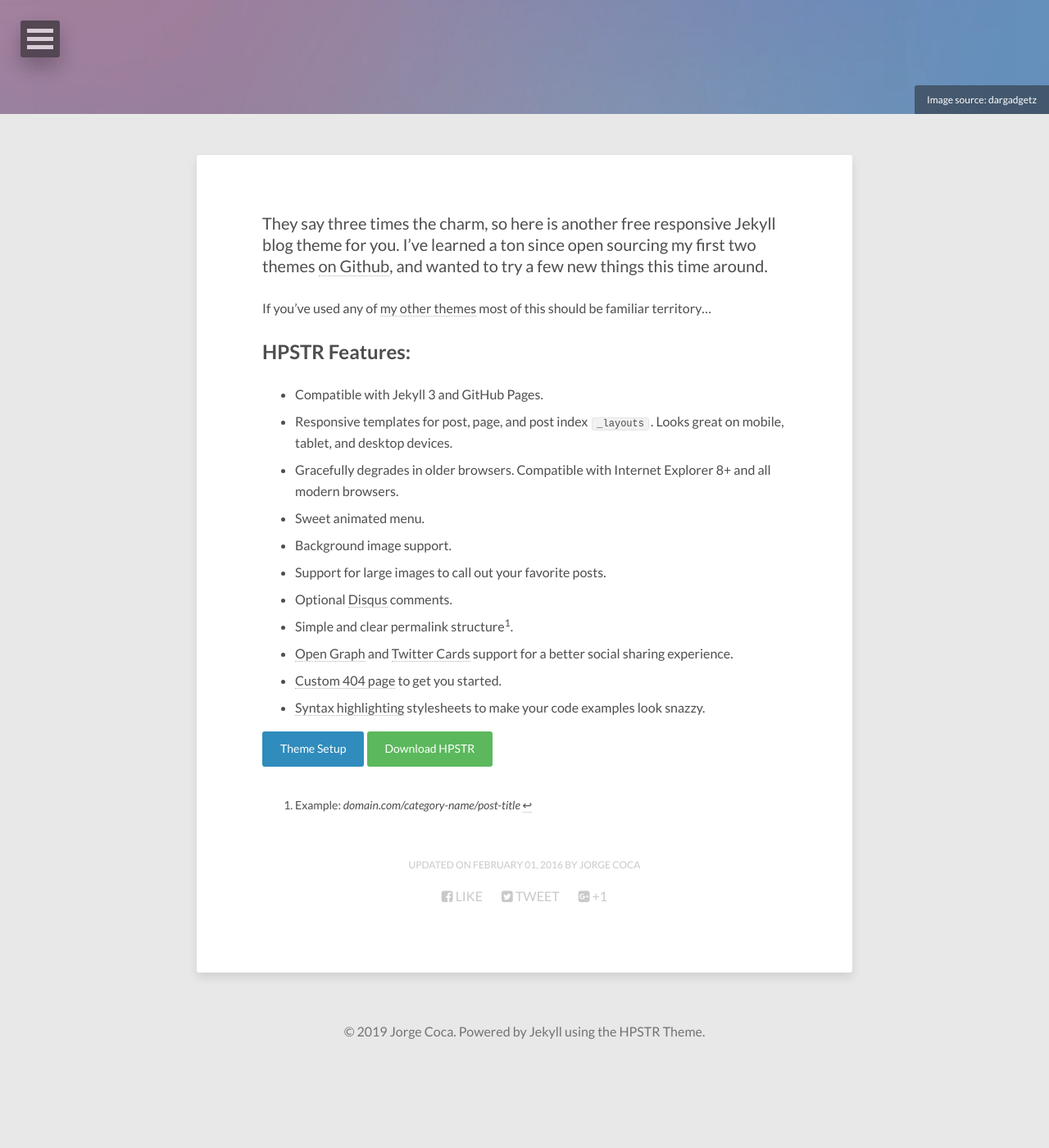
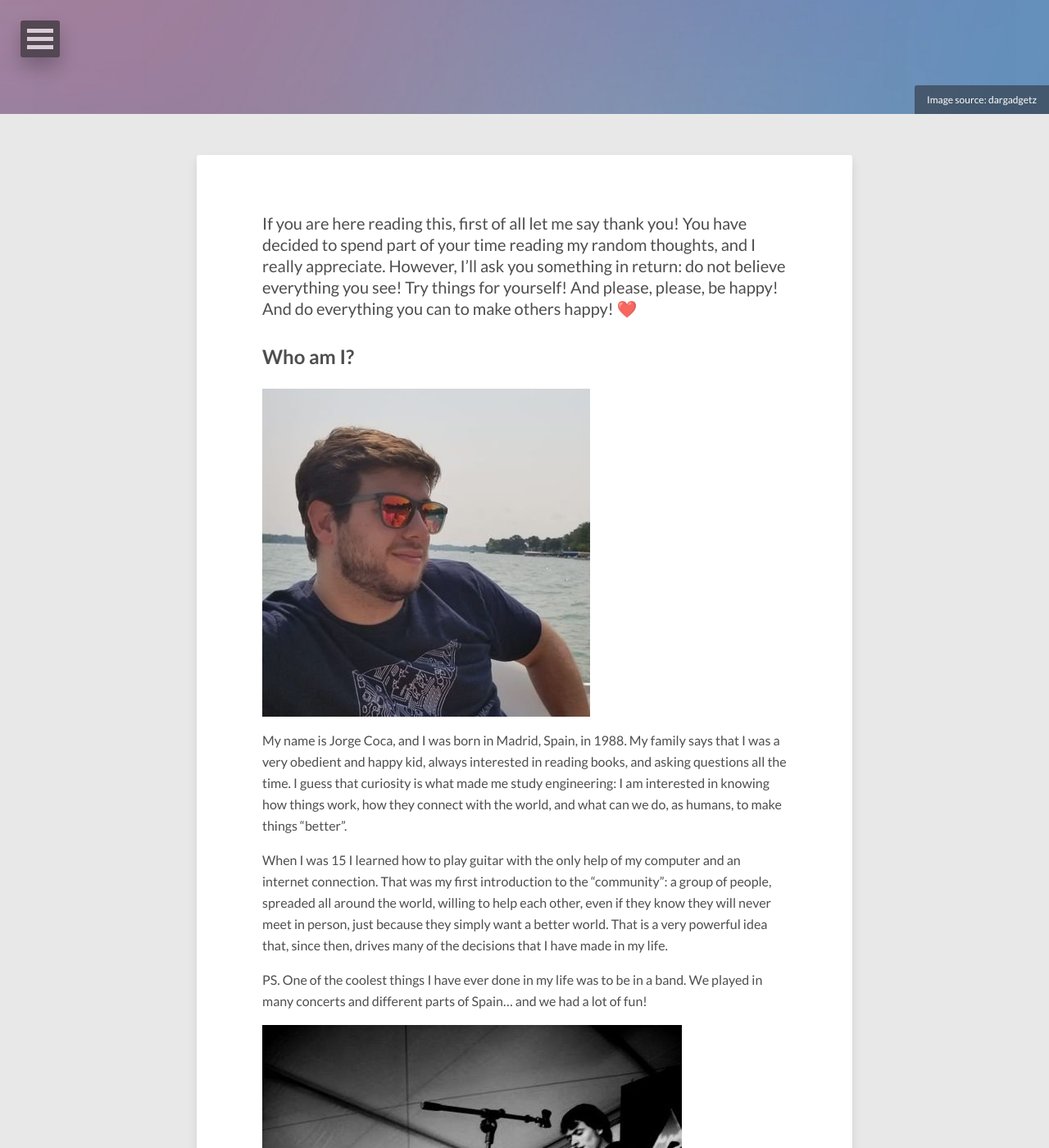
Before and after one commit to jorgecoca/jorgecoca.github.io, a Jekyll site: the page built from about/index.md, in a window 1280 px wide and 1400 px high, scrolled down 261 px. Shown: the whole window at 82% size. Built offline with Jekyll 4.4.1, drawn with Linux system fonts in a browser that asks for light colours; nearby versions of some CDN libraries; before the commit the page ends 1560 px from its top, so only the background shows below that; some of the changed text lies outside the part shown.

Commit message:
completed about section

```diff
--- a/about/index.md
+++ b/about/index.md
@@ -1,32 +1,31 @@
 ---
 layout: page
-title: About the Jekyll Theme
+title: About me
 image:
   feature: abstract-5.jpg
   credit: dargadgetz
   creditlink: http://www.dargadgetz.com/ios-7-abstract-wallpaper-pack-for-iphone-5-and-ipod-touch-retina/
 comments: false
-modified: 2016-02-01
+modified: 2019-03-24
 ---
 
-They say three times the charm, so here is another free responsive Jekyll blog theme for you. I've learned a ton since open sourcing my first two themes [on Github](http://github.com/mmistakes), and wanted to try a few new things this time around.
+If you are here reading this, first of all let me say thank you! You have decided to spend part of your time reading my random thoughts, and I really appreciate. However, I'll ask you something in return: do not believe everything you see! Try things for yourself! And please, please, be happy! And do everything you can to make others happy! ❤️
 
-If you've used any of [my other themes](http://mademistakes.com/work/jekyll-themes/) most of this should be familiar territory...
+## Who am I?
 
-## HPSTR Features:
+![me](../images/avatar.jpg)
 
-* Compatible with Jekyll 3 and GitHub Pages.
-* Responsive templates for post, page, and post index `_layouts`. Looks great on mobile, tablet, and desktop devices.
-* Gracefully degrades in older browsers. Compatible with Internet Explorer 8+ and all modern browsers.
-* Sweet animated menu.
-* Background image support.
-* Support for large images to call out your favorite posts.
-* Optional [Disqus](http://disqus.com) comments.
-* Simple and clear permalink structure[^1].
-* [Open Graph](https://developers.facebook.com/docs/opengraph/) and [Twitter Cards](https://dev.twitter.com/docs/cards) support for a better social sharing experience.
-* [Custom 404 page]({{ site.url }}/404.html) to get you started.
-* [Syntax highlighting]({{ site.url }}/code-highlighting-post/) stylesheets to make your code examples look snazzy.
+My name is Jorge Coca, and I was born in Madrid, Spain, in 1988. My family says that I was a very obedient and happy kid, always interested in reading books, and asking questions all the time. I guess that curiosity is what made me study engineering: I am interested in knowing how things work, how they connect with the world, and what can we do, as humans, to make things "better".
 
-<div markdown="0"><a href="{{ site.url }}/theme-setup/" class="btn btn-info">Theme Setup</a> <a href="https://github.com/mmistakes/hpstr-jekyll-theme" class="btn btn-success">Download HPSTR</a></div>
+When I was 15 I learned how to play guitar with the only help of my computer and an internet connection. That was my first introduction to the "community": a group of people, spreaded all around the world, willing to help each other, even if they know they will never meet in person, just because they simply want a better world. That is a very powerful idea that, since then, drives many of the decisions that I have made in my life.
 
-[^1]: Example: *domain.com/category-name/post-title*
+PS. One of the coolest things I have ever done in my life was to be in a band. We played in many concerts and different parts of Spain... and we had a lot of fun!
+
+![me](../images/rasca.jpeg)
+![me](../images/rasca2.jpeg)
+
+In 2011, after graduating engineering school in Madrid, I moved to Chicago to obtain my master's degree. Since 2012, I have been working as a software engineer, at many different companies, and many different roles. Since 2016, I have been working at BMW, mostly focused on mobile projects.
+
+One way to contribute back to the community has been to participate in many different meetups and conferences. I am also the main organizer of the [Chicago Flutter Meetup](https://www.meetup.com/Flutter-Chicago/), where once a month many Flutter enthusiats get together to keep learning all together. This exposure to the community has also allowed me to be a book author, "Dart 2 In Action", that will be published hopefully during 2019 🤞
+
+If you want to know more about me, ask me a question, or just connect, you can follow me on Twitter and connect: [@jcocaramos](https://twitter.com/jcocaramos)
```
Also changed, not shown: theme-setup/index.md (deleted, +0 -230 lines), images/rasca.jpeg (added), images/rasca2.jpeg (added).
